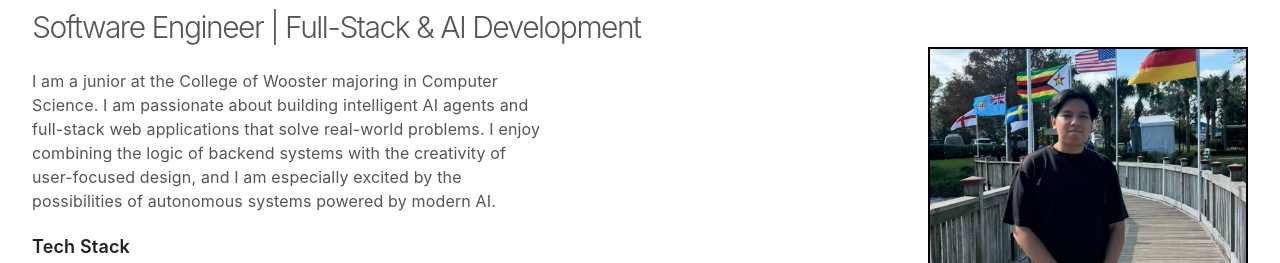
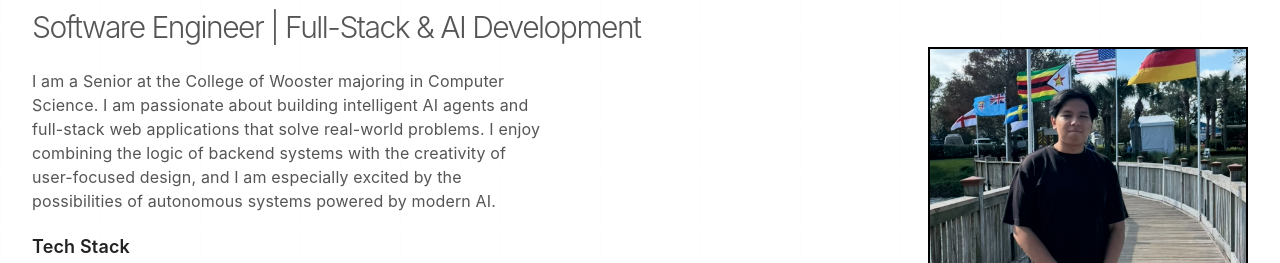
Before and after one commit to pemtseringgurung/pem-personal-website, a React (Vite) app: page / in a window 1280 px wide. Shown: the part 275-538 px from the top of the page. Built offline with nearby package versions, Linux system fonts and the light colour scheme.

Commit message:
Changed class year from junior to senior

```diff
--- a/src/components/Hero.jsx
+++ b/src/components/Hero.jsx
@@ -47,7 +47,7 @@ const Hero = () => {
                 className="mt-6 text-sm sm:text-base text-[color:var(--text-light)] max-w-lg"
               >
                 <p className="mb-5">
-                  I am a junior at the College of Wooster majoring in Computer Science. I am passionate about building intelligent AI agents and full-stack web applications that solve real-world problems. I enjoy combining the logic of backend systems with the creativity of user-focused design, and I am especially excited by the possibilities of autonomous systems powered by modern AI.
+                  I am a Senior at the College of Wooster majoring in Computer Science. I am passionate about building intelligent AI agents and full-stack web applications that solve real-world problems. I enjoy combining the logic of backend systems with the creativity of user-focused design, and I am especially excited by the possibilities of autonomous systems powered by modern AI.
                 </p>
 
                 <div className="mb-6">
```
